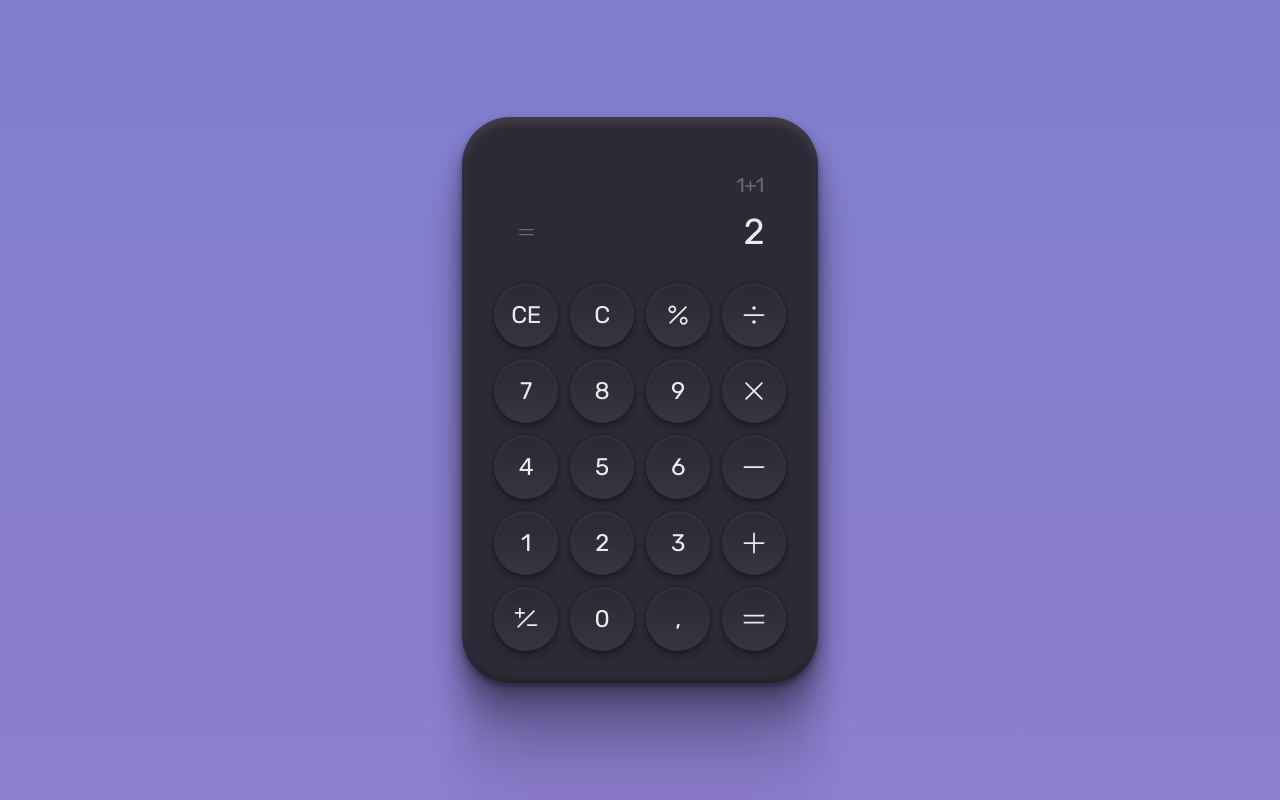
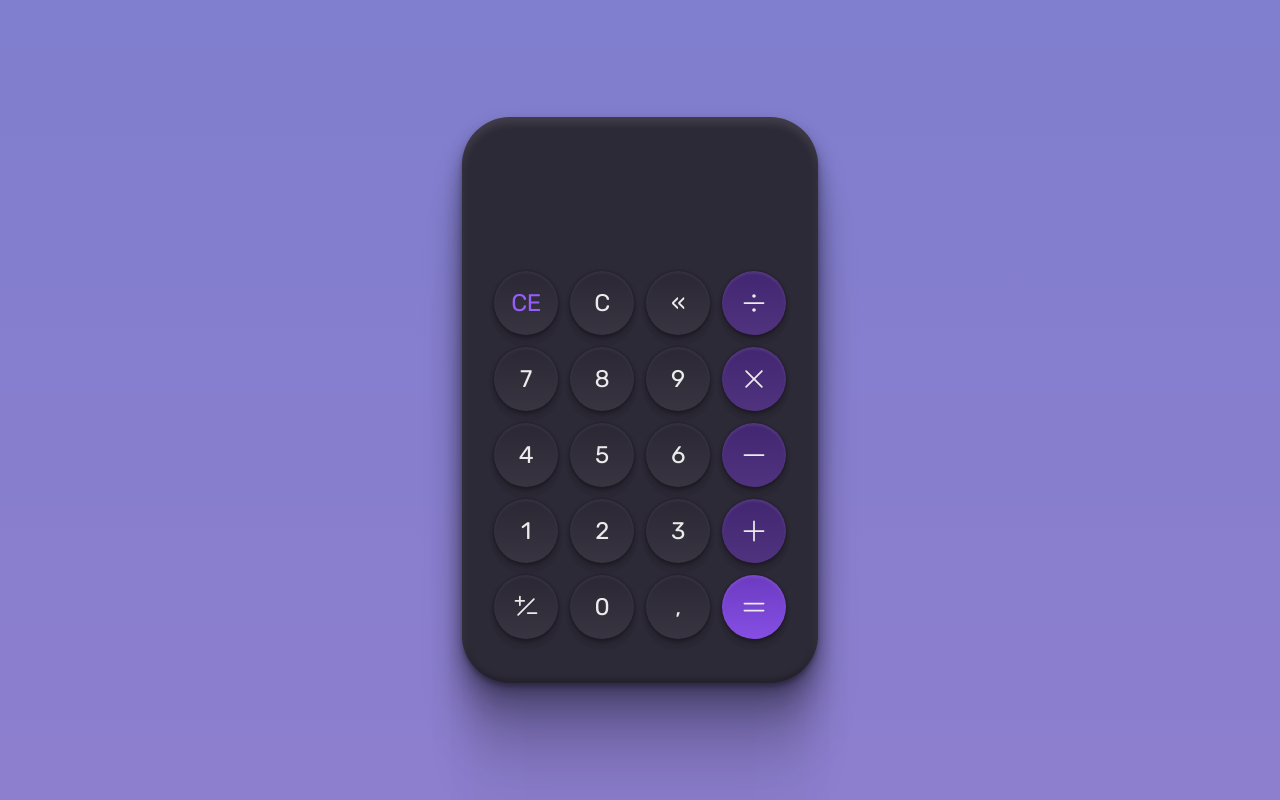
Before and after one commit to Ciro-TI-System/Calculator, a plain HTML site: page index.html in a window 1280 px wide. Drawn offline with Linux system fonts and the light colour scheme.

Commit message:
Preparing the buttons to receive the functionalities.

```diff
--- a/index.html
+++ b/index.html
@@ -17,48 +17,47 @@
   <body>
     <div id="calculator">
       <div id="display">
-        <div id="last-calc">1+1</div>
+        <!-- <div id="last-calc">1+1</div>
         <div id="result">
           <img src="./assets/equals.svg" alt="Sinal de igual">
           <span>2</span>
-        </div>
+        </div> -->
       </div>
       <div id="keyboard">
-        <button class="secondary">CE</button>
-        <button>C</button>
-        <button>
-          <img src="./assets/percent.svg" alt="Percent" />
-        </button>
-        <button class="tertiary">
+        <button id="clearDisplay" class="secondary">CE</button>
+        <button id="clearCalculation">C</button>
+        <button id="backspace">«</button>
+        <button id="divideOperator" class="tertiary">
           <img src="./assets/divide.svg" alt="Divide" />
         </button>
-        <button>7</button>
-        <button>8</button>
-        <button>9</button>
-        <button class="tertiary">
+        <button id="key7">7</button>
+        <button id="key8">8</button>
+        <button id="key9">9</button>
+        <button id="multiplyOperator" class="tertiary">
           <img src="./assets/x.svg" alt="Multiplication" />
         </button>
-        <button>4</button>
-        <button>5</button>
-        <button>6</button>
-        <button class="tertiary">
+        <button id="key4">4</button>
+        <button id="key5">5</button>
+        <button id="key6">6</button>
+        <button id="subtractOperator" class="tertiary">
           <img src="./assets/minus.svg" alt="Minus" />
         </button>
-        <button>1</button>
-        <button>2</button>
-        <button>3</button>
-        <button class="tertiary">
+        <button id="key1">1</button>
+        <button id="key2">2</button>
+        <button id="key3">3</button>
+        <button id="addOperator" class="tertiary">
           <img src="./assets/plus.svg" alt="Plus" />
         </button>
         <button>
-          <img src="./assets/plusminus.svg" alt="PlusMinus" />
+          <img id="reverse" src="./assets/plusminus.svg" alt="PlusMinus" />
         </button>
-        <button>0</button>
-        <button>,</button>
-        <button class="quartiary">
+        <button id="key0">0</button>
+        <button id="decimal">,</button>
+        <button id="equal" class="quaternary">
           <img src="./assets/result.svg" alt="Equals" />
         </button>
       </div>
     </div>
+    <script src="calculator.js"></script>
   </body>
 </html>
--- a/style.css
+++ b/style.css
@@ -23,41 +23,58 @@ body * {
   width: 356px;
   height: 566px;
   background: #2d2a37;
-  box-shadow:
-    0px 4px 4px rgba(0, 0, 0, 0.25),
-    0px 188px 52px rgba(0, 0, 0, 0.01),
-    0px 120px 48px rgba(0, 0, 0, 0.04),
-    0px 68px 41px rgba(0, 0, 0, 0.15),
-    0px 30px 30px rgba(0, 0, 0, 0.26),
-    0px 8px 17px rgba(0, 0, 0, 0.29),
-    inset 0px 6px 8px rgba(255, 255, 255, 0.1),
+  box-shadow: 0px 4px 4px rgba(0, 0, 0, 0.25),
+    0px 188px 52px rgba(0, 0, 0, 0.01), 0px 120px 48px rgba(0, 0, 0, 0.04),
+    0px 68px 41px rgba(0, 0, 0, 0.15), 0px 30px 30px rgba(0, 0, 0, 0.26),
+    0px 8px 17px rgba(0, 0, 0, 0.29), inset 0px 6px 8px rgba(255, 255, 255, 0.1),
     inset 0px -4px 5px rgba(0, 0, 0, 0.22);
   border-radius: 48px;
 }
 
 #display {
+  width: 100%;
+  height: 100px;
   margin-top: 54px;
-  padding-inline: 54px;
-}
-
-#last-calc {
+  /* padding-inline: 54px; */
   text-align: right;
   font-size: 20px;
   line-height: 140%;
   color: #6b6b6b;
+  margin-top: 8px;
+  display: flex;
+  /* justify-content: space-between; */
+  justify-content: flex-end;
+  /* font-size: 36px; */
+  line-height: 140%;
+  color: #ebebeb;
+  margin-bottom: 20px;
+  padding: 15px;
+  overflow: hidden;
 }
 
-#result {
+/* #display {
+  margin-top: 54px;
+  padding-inline: 54px;
+} */
+
+/* #last-calc {
+  text-align: right;
+  font-size: 20px;
+  line-height: 140%;
+  color: #6b6b6b;
+} */
+
+/* #result {
   margin-top: 8px;
   display: flex;
   justify-content: space-between;
-}
+} */
 
-#result span {
+/* #result span {
   font-size: 36px;
   line-height: 140%;
   color: #ebebeb;
-}
+} */
 
 #keyboard {
   padding: 26px 32px 32px;
@@ -70,16 +87,13 @@ button {
   border: 0;
   width: 64px;
   height: 64px;
-  background:
-    linear-gradient(180deg, rgba(0, 0, 0, 0.05) 0%, rgba(255, 255, 255, 0.05) 100%),
+  background: linear-gradient(180deg,
+      rgba(0, 0, 0, 0.05) 0%,
+      rgba(255, 255, 255, 0.05) 100%),
     #2d2a37;
-  box-shadow:
-    0px 11px 7px rgba(0, 0, 0, 0.01),
-    0px 7px 7px rgba(0, 0, 0, 0.04),
-    0px 4px 6px rgba(0, 0, 0, 0.1),
-    0px 2px 4px rgba(0, 0, 0, 0.26),
-    0px 0px 2px rgba(0, 0, 0, 0.29),
-    inset 0px 2px 3px rgba(255, 255, 255, 0.06);
+  box-shadow: 0px 11px 7px rgba(0, 0, 0, 0.01), 0px 7px 7px rgba(0, 0, 0, 0.04),
+    0px 4px 6px rgba(0, 0, 0, 0.1), 0px 2px 4px rgba(0, 0, 0, 0.26),
+    0px 0px 2px rgba(0, 0, 0, 0.29), inset 0px 2px 3px rgba(255, 255, 255, 0.06);
   border-radius: 999px;
   font-size: 24px;
   line-height: 28px;
@@ -88,3 +102,32 @@ button {
   align-items: center;
   justify-content: center;
 }
+
+.secondary {
+  color: #975dfa;
+}
+
+.tertiary {
+  background: linear-gradient(180deg,
+      rgba(0, 0, 0, 0.05) 0.01%,
+      rgba(255, 255, 255, 0.05) 100%),
+    #462878;
+  box-shadow: 0px 11px 7px rgba(0, 0, 0, 0.01), 0px 7px 7px rgba(0, 0, 0, 0.04),
+    0px 4px 6px rgba(0, 0, 0, 0.1), 0px 2px 4px rgba(0, 0, 0, 0.26),
+    0px 0px 2px rgba(0, 0, 0, 0.29), inset 0px 2px 3px rgba(255, 255, 255, 0.1);
+}
+
+.quaternary {
+  background: linear-gradient(180deg,
+      rgba(0, 0, 0, 0.15) 0%,
+      rgba(255, 255, 255, 0.05) 100%),
+    #7f45e2;
+  box-shadow: 0px 11px 7px rgba(0, 0, 0, 0.01), 0px 7px 7px rgba(0, 0, 0, 0.04),
+    0px 4px 6px rgba(0, 0, 0, 0.1), 0px 2px 4px rgba(0, 0, 0, 0.26),
+    0px 0px 2px rgba(0, 0, 0, 0.29), inset 0px 2px 3px rgba(255, 255, 255, 0.1);
+}
+
+button:hover {
+  background-color: #dd216f;
+  color: black;
+}
```
Also changed, not shown: calculator.js (added).
